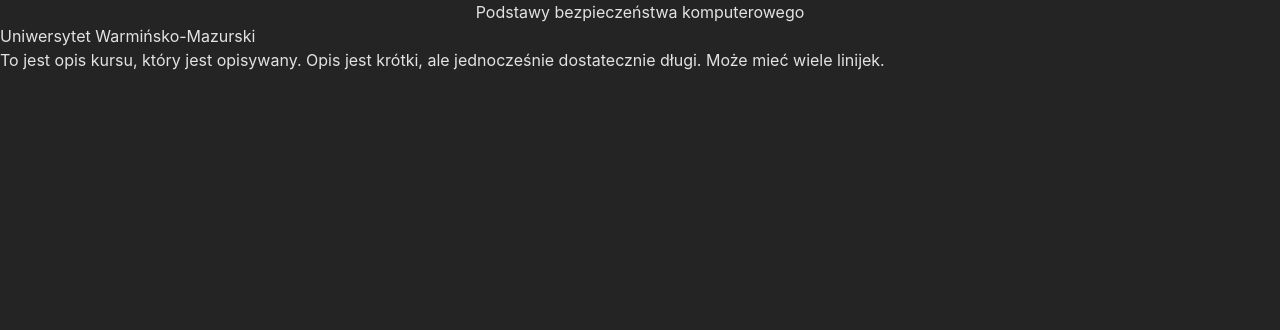
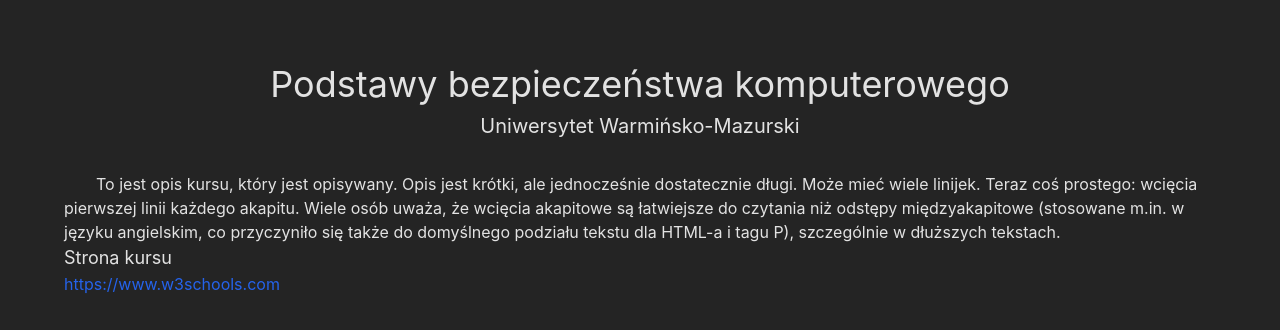
Before and after one commit to vSkyper/ocen-kurs, a React (Vite) app: page /1 in a window 1280 px wide. Shown: the top 330 px of the page. Built offline with nearby package versions, Linux system fonts and the light colour scheme.

Commit message:
added some html to CourseDetails.tsx

```diff
--- a/index.html
+++ b/index.html
@@ -1,5 +1,5 @@
 <!doctype html>
-<html lang="en">
+<html lang="pl">
   <head>
     <meta charset="UTF-8" />
     <link rel="icon" type="image/svg+xml" href="/vite.svg" />
--- a/src/pages/CourseDetails/CourseDetails.tsx
+++ b/src/pages/CourseDetails/CourseDetails.tsx
@@ -1,14 +1,30 @@
 export default function CourseDetails() {
   return (
-    <div>
-      <h2 className='text-center text'>
-        Podstawy bezpieczeństwa komputerowego
-      </h2>
-      <h3>Uniwersytet Warmińsko-Mazurski</h3>
-      <p>
+    <div className='m-16'>
+      <div className='pb-8'>
+        <h2 className='text-center text-4xl pb-2'>
+          Podstawy bezpieczeństwa komputerowego
+        </h2>
+        <h3 className='text-center text-xl hover:underline cursor-pointer'>
+          Uniwersytet Warmińsko-Mazurski
+        </h3>
+      </div>
+      <p className='indent-8 justify-normal break-normal'>
         To jest opis kursu, który jest opisywany. Opis jest krótki, ale
-        jednocześnie dostatecznie długi. Może mieć wiele linijek.
+        jednocześnie dostatecznie długi. Może mieć wiele linijek. Teraz coś
+        prostego: wcięcia pierwszej linii każdego akapitu. Wiele osób uważa, że
+        wcięcia akapitowe są łatwiejsze do czytania niż odstępy międzyakapitowe
+        (stosowane m.in. w języku angielskim, co przyczyniło się także do
+        domyślnego podziału tekstu dla HTML-a i tagu P), szczególnie w dłuższych
+        tekstach.
       </p>
+      <h4 className='text-lg'>Strona kursu</h4>
+      <a
+        className='text-blue-600 visited:text-purple-600'
+        href='https://www.w3schools.com'
+      >
+        https://www.w3schools.com
+      </a>
     </div>
   );
 }
```
